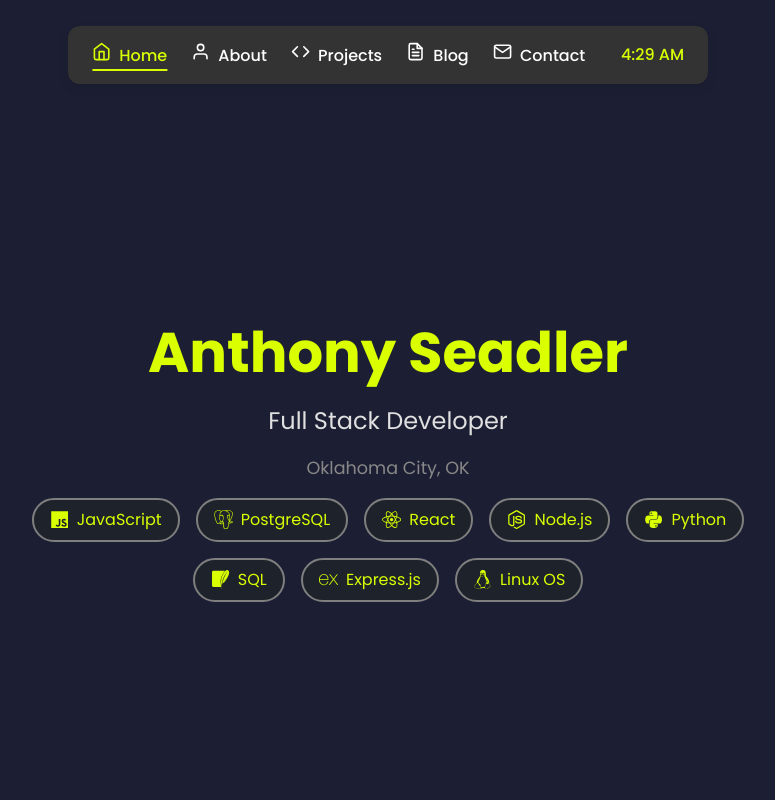
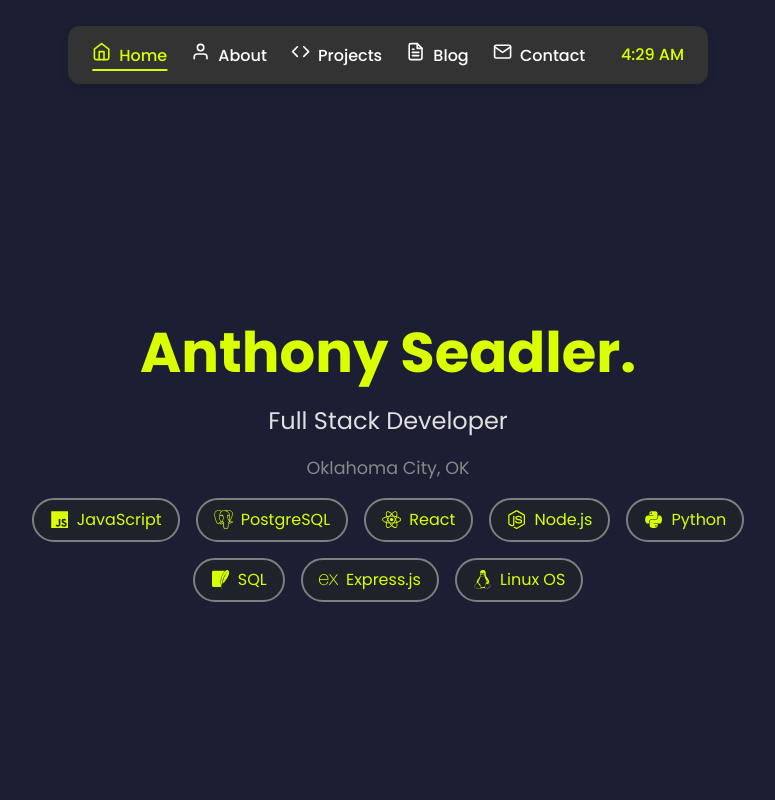
Before and after one commit to ajSeadler/landing-page, a React (Vite) app: page / in a window 1280 px wide. Shown: the top 800 px of the page, without its empty margins (252-1027 px from the left). Built offline with nearby package versions, Linux system fonts and the light colour scheme.

Commit message:
period on hero sectio bc y not

```diff
--- a/src/components/HeroSection.jsx
+++ b/src/components/HeroSection.jsx
@@ -7,7 +7,7 @@ export default function HeroSection() {
   return (
     <section className="hero">
       <div className="hero-content">
-        <h1 className="hero-title">Anthony Seadler</h1>
+        <h1 className="hero-title">Anthony Seadler.</h1>
         <p className="hero-subtitle">Full Stack Developer</p>
         <p className="hero-location">Oklahoma City, OK</p>
 
```
